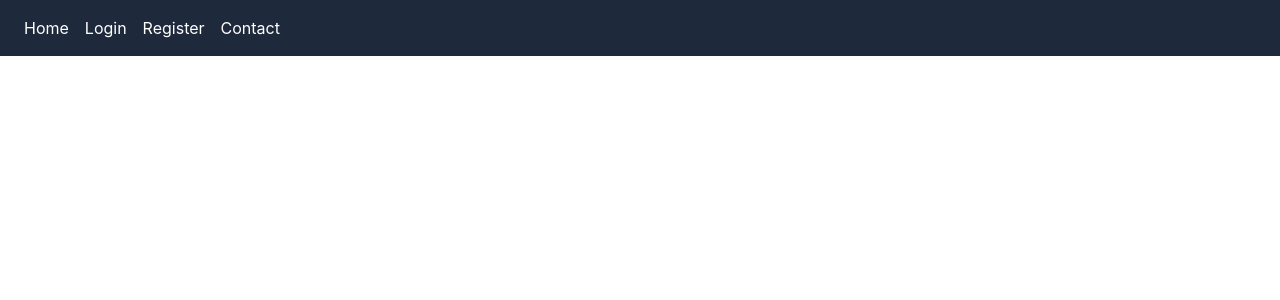
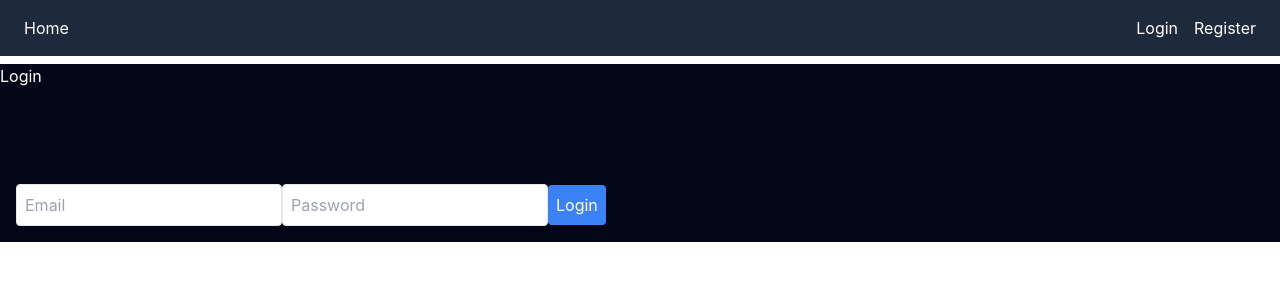
Before and after one commit to FlorianGrollich/Gamefied-python-learning, a React (Create React App) app in the folder frontend/: page /login in a window 1280 px wide. Shown: the top 300 px of the page. Built offline with nearby package versions, Linux system fonts and the light colour scheme.

Commit message:
feat: add login page and login form components and adjust App.tsx

```diff
--- a/frontend/src/components/App.tsx
+++ b/frontend/src/components/App.tsx
@@ -1,5 +1,6 @@
 import React from 'react';
 import { BrowserRouter as Router, Route, Routes, Link } from 'react-router-dom';
+import LoginPage from './LoginPage';
 import RegistrationPage from './RegistrationPage';
 
 function App() {
@@ -7,16 +8,18 @@ function App() {
         <div className="App bg-slate-950">
             <Router>
                 <nav className="bg-slate-800 p-4 fixed top-0 w-full">
-                    <div className="justify-between text-black">
-                        <Link to="/" className="mx-2 text-white">Home</Link>
-                        <Link to="/login" className="mx-2 text-white">Login</Link>
-                        <Link to="/register" className="mx-2 text-white">Register</Link>
-                        <a href="#" className="text-white mx-2">Contact</a>
+                    <div className="flex justify-between text-white">
+                        <Link to="/" className="mx-2">Home</Link>
+                        <div>
+                            <Link to="/login" className="mx-2">Login</Link>
+                            <Link to="/register" className="mx-2">Register</Link>
+                        </div>
                     </div>
                 </nav>
                 <Routes>
+                    <Route path="/login" element={<LoginPage />} />
                     <Route path="/register" element={<RegistrationPage />} />
-                    <Route path="/" element={<h1>Welcome to the Home Page</h1>} />
+                    <Route path="/" element={<h1 className="mt-16">Welcome to the Home Page</h1>} />
                 </Routes>
             </Router>
         </div>
--- /dev/null
+++ b/frontend/src/components/LoginForm.tsx
@@ -0,0 +1,47 @@
+import React, { useState } from 'react';
+
+const LoginForm: React.FC = () => {
+  const [formData, setFormData] = useState({
+    email: '',
+    password: '',
+  });
+
+  const handleChange = (e: React.ChangeEvent<HTMLInputElement>) => {
+    const { name, value } = e.target;
+    setFormData({
+      ...formData,
+      [name]: value,
+    });
+  };
+
+  const handleSubmit = (e: React.FormEvent) => {
+    e.preventDefault();
+    // Form submission logic
+  };
+
+  return (
+    <form onSubmit={handleSubmit} className="p-4 space-y-4 mt-16">
+      <input
+        type="email"
+        name="email"
+        placeholder="Email"
+        value={formData.email}
+        onChange={handleChange}
+        className="p-2 border rounded"
+      />
+      <input
+        type="password"
+        name="password"
+        placeholder="Password"
+        value={formData.password}
+        onChange={handleChange}
+        className="p-2 border rounded"
+      />
+      <button type="submit" className="p-2 bg-blue-500 text-white rounded">
+        Login
+      </button>
+    </form>
+  );
+};
+
+export default LoginForm;
--- /dev/null
+++ b/frontend/src/components/LoginPage.tsx
@@ -0,0 +1,13 @@
+import React from 'react';
+import LoginForm from './LoginForm';
+
+const LoginPage: React.FC = () => {
+  return (
+    <div>
+      <h1 className="text-white mt-16 mb-4">Login</h1>
+      <LoginForm />
+    </div>
+  );
+};
+
+export default LoginPage;
```
Also changed, not shown: frontend/src/tailwind.output.css.
